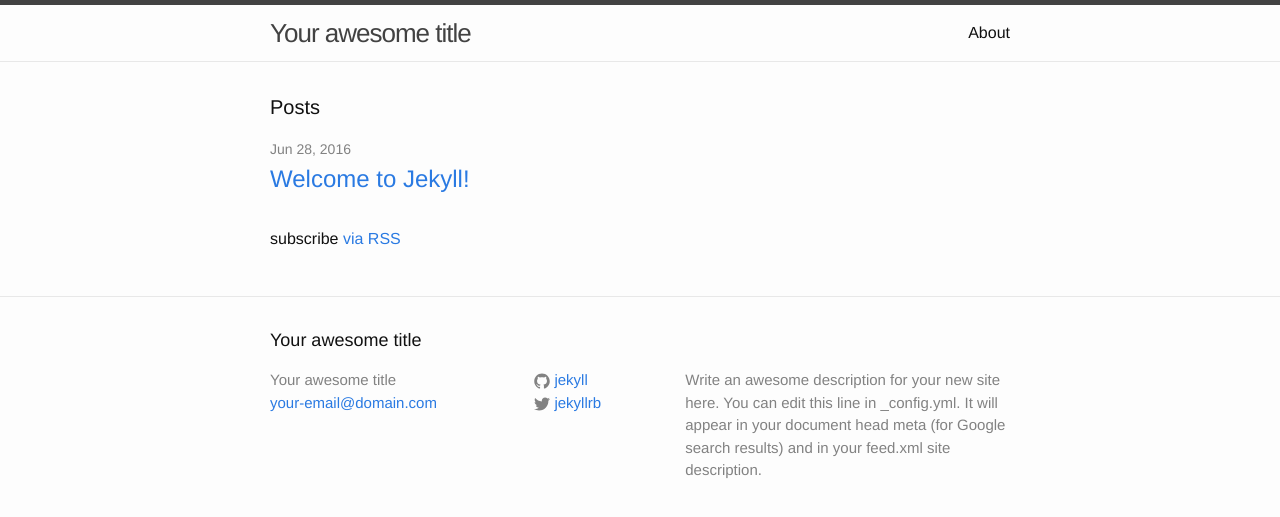
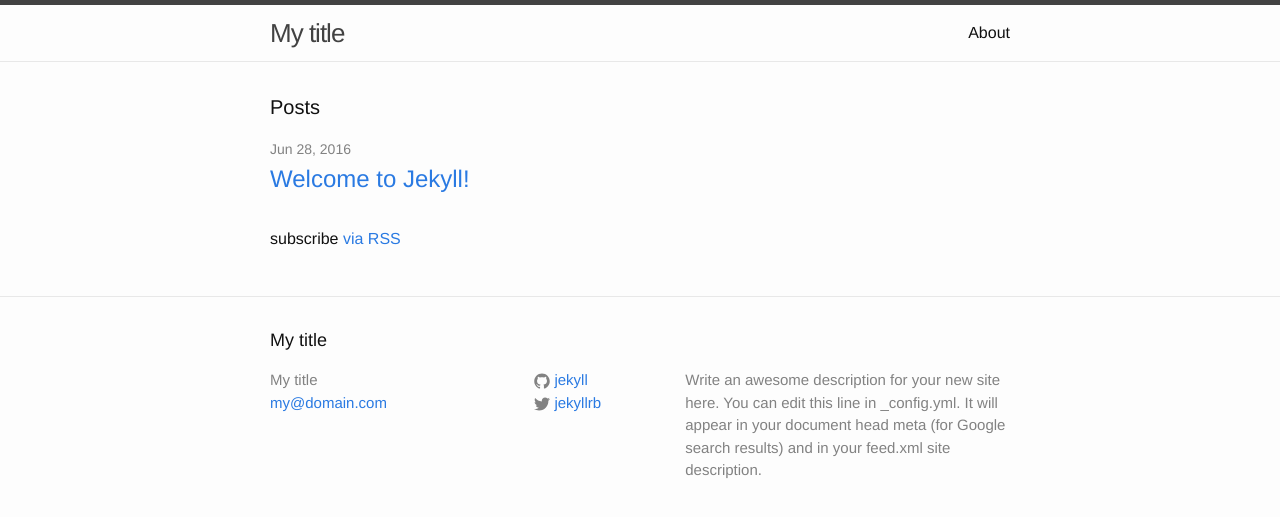
Before and after one commit to mark-angelo/rinash.github.io, a Jekyll site: the page built from index.html, in a window 1280 px wide. Shown: the top 517 px of the page. Built offline with Jekyll 4.4.1, drawn with Linux system fonts in a browser that asks for light colours.

Commit message:
Update _config.yml

```diff
--- a/_config.yml
+++ b/_config.yml
@@ -6,8 +6,8 @@
 # 'jekyll serve'. If you change this file, please restart the server process.
 
 # Site settings
-title: Your awesome title
-email: your-email@domain.com
+title: My title
+email: my@domain.com
 description: > # this means to ignore newlines until "baseurl:"
   Write an awesome description for your new site here. You can edit this
   line in _config.yml. It will appear in your document head meta (for
```
